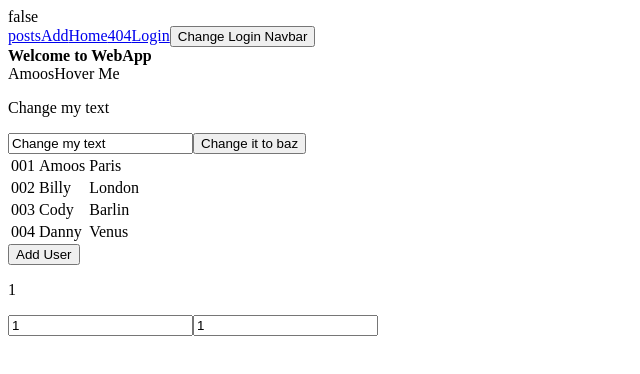
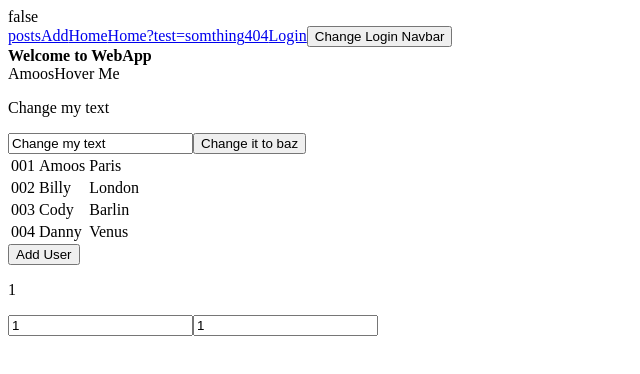
Before and after one commit to gmkhussain/vue, a Vue app in the folder webapp/: page /home in a window 1280 px wide. Shown: the top 374 px of the page, without its empty margins (0-640 px from the left). Built offline with nearby package versions, Linux system fonts and the light colour scheme.

Commit message:
:link: How to get query parameters from a URL in VueJS

```diff
--- a/webapp/src/components/home.vue
+++ b/webapp/src/components/home.vue
@@ -68,6 +68,7 @@ export default {
      * created hook can be used to run code after an instance is created
      */
     console.log("Created")
+    console.log(this.$route.query.test)
   },
   mounted() {
     /*
--- a/webapp/src/components/nav_main.vue
+++ b/webapp/src/components/nav_main.vue
@@ -7,6 +7,8 @@
     <router-link to="/add" class="nav-link">Add</router-link>
 
     <router-link to="/home">Home</router-link>
+
+    <router-link to="/home?test=somthing">Home?test=somthing</router-link>
 
     <router-link to="/404/">404</router-link>
     <!-- <router-link to='/dashboard/Id-18'>Dashboard?</router-link> -->
```
Also changed, not shown: 1 other file (tests, documents, lock files or other folders).
